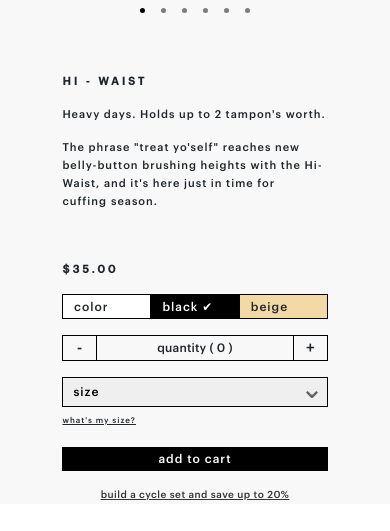
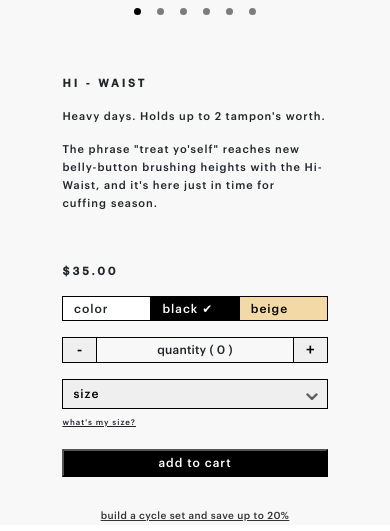
Before and after one commit to robhitt/thinx, a plain HTML site: page public/index.html in a window 390 px wide. Shown: the part 18-549 px from the top of the page. Drawn offline with nearby package versions, Linux system fonts and the light colour scheme; files whose address does not match are found by name.

Commit message:
Code cleanup

```diff
--- a/public/index.html
+++ b/public/index.html
@@ -18,7 +18,7 @@
 </head>
 
 <body>
-  <div class="main-container">
+  <main class="main-container">
     <div class="hero-container">
 
       <div id="mobile-carousel" class="carousel slide" data-ride="carousel" data-interval="false" data-keyboard="true">
@@ -43,11 +43,21 @@
           </div>
         </div>
         <ol class="carousel-indicators">
-          <li data-target="#mobile-carousel" data-slide-to="0" class="active"></li>
-          <li data-target="#mobile-carousel" data-slide-to="1"></li>
-          <li data-target="#mobile-carousel" data-slide-to="2"></li>
-          <li data-target="#mobile-carousel" data-slide-to="3"></li>
-          <li data-target="#mobile-carousel" data-slide-to="4"></li>
+          <li data-target="#mobile-carousel" data-slide-to="0" class="active">
+            <div></div>
+          </li>
+          <li data-target="#mobile-carousel" data-slide-to="1">
+
+          </li>
+          <li data-target="#mobile-carousel" data-slide-to="2">
+
+          </li>
+          <li data-target="#mobile-carousel" data-slide-to="3">
+
+          </li>
+          <li data-target="#mobile-carousel" data-slide-to="4">
+
+          </li>
           <li data-target="#mobile-carousel" data-slide-to="5"></li>
         </ol>
       </div>
@@ -96,28 +106,28 @@
 
           <div class="color-selector">
             <div class="color-box color-box-white">color</div>
-            <div class="color-box color-box-black">
+            <button type="button" class="color-box color-box-black">
               <span>black</span>
               <span class="color-box-black-check color-box-black-check-active"></span>
-            </div>
-            <div class="color-box color-box-beige">
+            </button>
+            <button type="button" class="color-box color-box-beige">
               <span>beige</span>
               <span class="color-box-beige-check"></span>
-            </div>
+            </button>
           </div>
 
           <div class="quantity-container">
-            <div class="quantity-element quantity-reduce-product quantity-press">
+            <button type="button" class="quantity-element quantity-reduce-product quantity-press">
               <span class="pressed-item">-</span>
-            </div>
+            </button>
             <div class="quantity-element quantity quantity-press">
               <span>quantity (</span>
               <span class="quantity-counter">0</span>
               <span>)</span>
             </div>
-            <div class="quantity-element quantity-add-product quantity-press">
+            <button type="button" class="quantity-element quantity-add-product quantity-press">
               <span class="pressed-item">+</span>
-            </div>
+            </button>
           </div>
 
           <div class="custom-dropdown">
@@ -136,9 +146,9 @@
             what's my size?
           </div>
 
-          <div class="add-to-cart">
+          <button type="button" class="add-to-cart">
             add to cart
-          </div>
+          </button>
 
           <div class="cycle-set">
             build a cycle set and save up to 20%
@@ -186,10 +196,9 @@
         </div>
       </div>
     </div>
-  </div>
+  </main>
 
   <div class="custom-modal zoom-out">
-
     <div class="modal-1">
       <img src="./assets/top-image/highwaist_black_front_2_1024x1024.jpg" alt="High Waist Black Back Underwear Front" class="img-modal">
     </div>
--- a/src/css/master.css
+++ b/src/css/master.css
@@ -7,6 +7,10 @@
   margin: 0;
   padding: 0;
   font-family: "Graphik Medium";
+}
+
+button {
+  cursor: pointer;
 }
 
 .hero-container {
@@ -100,6 +104,7 @@
   box-sizing: border-box;
   border: 1px solid rgb(0, 0, 0);
   letter-spacing: 1px;
+  text-align: left;
 }
 
 .color-box-white {
@@ -126,7 +131,6 @@
   content: "\2714";
 }
 
-/* Quantity/Counter container */
 .quantity-container {
   font-size: 0;
   margin-bottom: 15px;
@@ -167,7 +171,6 @@
   vertical-align: top;
 }
 
-/* Size selector */
 .custom-dropdown {
   position: relative;
   display: inline-block;
@@ -190,9 +193,10 @@
   -moz-appearance: none;
   -webkit-appearance: none;
   appearance: none;
+  cursor: pointer;
 }
 
-/*Hiding the select arrow for IE10*/
+/* Hiding the select arrow for IE10 */
 .custom-dropdown select::-ms-expand {
   display: none;
 }
@@ -204,7 +208,6 @@
   pointer-events: none;
 }
 
-/*  Custom dropdown arrow */
 .custom-dropdown::after {
   content: "\002304";
   height: 1em;
@@ -215,7 +218,6 @@
   margin-top: -.5em;
 }
 
-/*  Custom dropdown arrow cover */
 .custom-dropdown::before {
   width: 2em;
   right: 0;
@@ -358,9 +360,9 @@
 
   .carousel-indicators li {
     background-color: rgba(0, 0, 0, .5);
-    width: 5px;
-    height: 5px;
-    border-radius: 50%;
+    width: 7px;
+    height: 7px;
+    border-radius: 100%;
     margin: 0 8px;
     cursor: pointer;
   }
@@ -390,7 +392,6 @@
 
   .hero-full-height {
     display: inline;
-    width: 100%;
   }
 
   .cycle-set {
--- a/src/js/main.js
+++ b/src/js/main.js
@@ -2,7 +2,6 @@ window.onload = function () {
   onResize();
 
   // Event Listener on window resize
-  // don't forget to add a debounce function
   window.addEventListener("resize", onResize);
 
   function onResize() {
```
